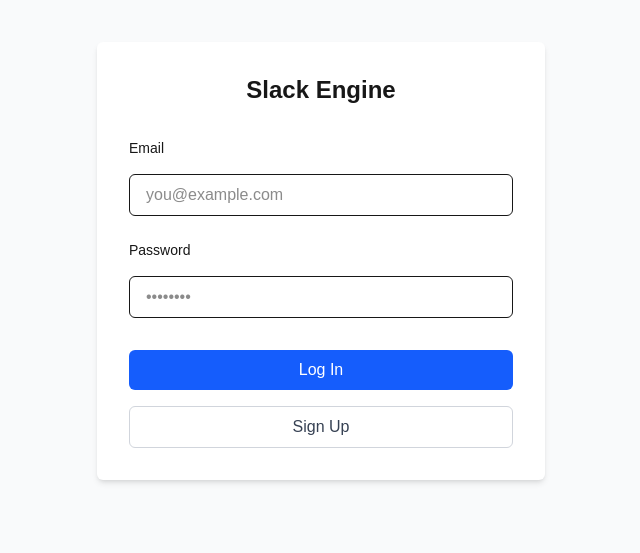
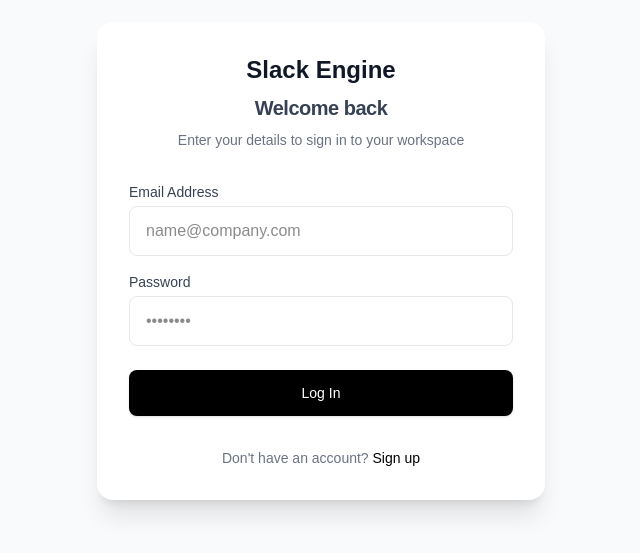
Before and after one commit to cedrin2205/slack-engine, a Next.js app in the folder apps/web/: page /login in a window 1280 px wide. Shown: the part 139-692 px from the top of the page, without its empty margins (319-959 px from the left). Built offline with nearby package versions, Linux system fonts and the light colour scheme.

Commit message:
login/signup ui updated

```diff
--- a/apps/web/app/login/page.tsx
+++ b/apps/web/app/login/page.tsx
@@ -1,68 +1,125 @@
-import { login, signup } from './actions'
+'use client';
 
-export default async function LoginPage({
-  searchParams,
-}: {
-  searchParams: { message: string }
-}) {
-  // Await searchParams for Next.js 16 compatibility
-  const params = await searchParams;
+import { useState } from 'react';
+import { useSearchParams } from 'next/navigation';
+import { login, signup } from './actions';
+
+export default function LoginPage() {
+  const searchParams = useSearchParams();
+  const errorMessage = searchParams.get('message');
+
+  const [isLoading, setIsLoading] = useState(false);
+  const [isLogin, setIsLogin] = useState(true);
+
+  async function handleSubmit(event: React.FormEvent<HTMLFormElement>) {
+    event.preventDefault();
+    setIsLoading(true);
+
+    const formData = new FormData(event.currentTarget);
+
+    try {
+      if (isLogin) {
+        await login(formData);
+      } else {
+        await signup(formData);
+      }
+    } catch (error) {
+      console.error(error);
+      setIsLoading(false); // Only stop loading if there's an error. If successful, Next.js will redirect.
+    }
+  }
 
   return (
-    <div className="flex h-screen w-full items-center justify-center bg-gray-50">
-      <form className="flex w-full max-w-md flex-col gap-4 rounded-md bg-white p-8 shadow-md">
-        <h1 className="text-2xl font-bold text-center mb-4">Slack Engine</h1>
+    <div className="min-h-screen flex items-center justify-center bg-gray-50 p-4">
+      <div className="w-full max-w-md bg-white rounded-2xl shadow-xl p-8 space-y-8">
 
-        <label className="text-sm font-medium" htmlFor="email">
-          Email
+        {/* Header */}
+        <div className="text-center">
+          <h1 className="text-2xl font-bold text-gray-900 mb-2">Slack Engine</h1>
+          <h2 className="text-xl font-semibold tracking-tight text-gray-700">
+            {isLogin ? 'Welcome back' : 'Create an account'}
+          </h2>
+          <p className="mt-2 text-sm text-gray-500">
+            {isLogin ? 'Enter your details to sign in to your workspace' : 'Get started with your new workspace'}
+          </p>
+        </div>
+
+        {/* Error Message Display */}
+        {errorMessage && (
+          <div className="bg-red-50 border border-red-200 text-red-600 px-4 py-3 rounded-lg text-sm text-center">
+            {errorMessage}
+          </div>
+        )}
+
+        {/* Form */}
+        <form onSubmit={handleSubmit} className="space-y-6">
+          <div className="space-y-4">
+            <div>
+              <label htmlFor="email" className="block text-sm font-medium text-gray-700 mb-1">
+                Email Address
               </label>
               <input
-          className="rounded-md border bg-inherit px-4 py-2 mb-2"
                 id="email"
                 name="email"
                 type="email"
-          placeholder="you@example.com"
                 required
+                disabled={isLoading}
+                className="w-full px-4 py-3 rounded-lg border border-gray-200 focus:ring-2 focus:ring-black focus:border-transparent transition-all disabled:opacity-50 disabled:bg-gray-100 outline-none"
+                placeholder="name@company.com"
               />
+            </div>
 
-        <label className="text-sm font-medium" htmlFor="password">
+            <div>
+              <label htmlFor="password" className="block text-sm font-medium text-gray-700 mb-1">
                 Password
               </label>
               <input
-          className="rounded-md border bg-inherit px-4 py-2 mb-4"
                 id="password"
                 name="password"
                 type="password"
+                required
+                disabled={isLoading}
+                className="w-full px-4 py-3 rounded-lg border border-gray-200 focus:ring-2 focus:ring-black focus:border-transparent transition-all disabled:opacity-50 disabled:bg-gray-100 outline-none"
                 placeholder="••••••••"
-          required
               />
-
-        {/* This will now display the exact error message from Supabase */}
-        {params?.message && (
-          <p className="mt-4 bg-red-100 p-3 text-center text-sm text-red-500 rounded-md">
-            {params.message}
-          </p>
-        )}
+            </div>
+          </div>
 
           <button
-          formAction={async (formData) => {
-            "use server";
-            await login(formData);
-          }}
-          className="rounded-md bg-blue-600 px-4 py-2 text-white hover:bg-blue-700 transition-colors"
+            type="submit"
+            disabled={isLoading}
+            className="w-full flex justify-center items-center py-3 px-4 border border-transparent rounded-lg shadow-sm text-sm font-medium text-white bg-black hover:bg-gray-800 focus:outline-none focus:ring-2 focus:ring-offset-2 focus:ring-black transition-all disabled:opacity-70"
           >
-          Log In
-        </button>
-        <button
-          formAction={async (formData) => {
-            "use server";
-            await signup(formData);
-          }}
-          className="rounded-md border border-gray-300 px-4 py-2 text-gray-700 hover:bg-gray-50 transition-colors"
-        >
-          Sign Up
+            {isLoading ? (
+              <>
+                <svg className="animate-spin -ml-1 mr-3 h-5 w-5 text-white" xmlns="http://www.w3.org/2000/svg" fill="none" viewBox="0 0 24 24">
+                  <circle className="opacity-25" cx="12" cy="12" r="10" stroke="currentColor" strokeWidth="4"></circle>
+                  <path className="opacity-75" fill="currentColor" d="M4 12a8 8 0 018-8V0C5.373 0 0 5.373 0 12h4zm2 5.291A7.962 7.962 0 014 12H0c0 3.042 1.135 5.824 3 7.938l3-2.647z"></path>
+                </svg>
+                Processing...
+              </>
+            ) : (
+              isLogin ? 'Log In' : 'Sign Up'
+            )}
           </button>
         </form>
+
+        {/* Toggle between Login and Signup */}
+        <div className="text-center text-sm">
+          <span className="text-gray-500">
+            {isLogin ? "Don't have an account? " : "Already have an account? "}
+          </span>
+          <button
+            type="button"
+            onClick={() => setIsLogin(!isLogin)}
+            disabled={isLoading}
+            className="font-medium text-black hover:underline disabled:opacity-50"
+          >
+            {isLogin ? 'Sign up' : 'Log in'}
+          </button>
         </div>
-  )
+
+      </div>
+    </div>
+  );
 }
```
Lines whose indentation alone changed are shown as unchanged.
